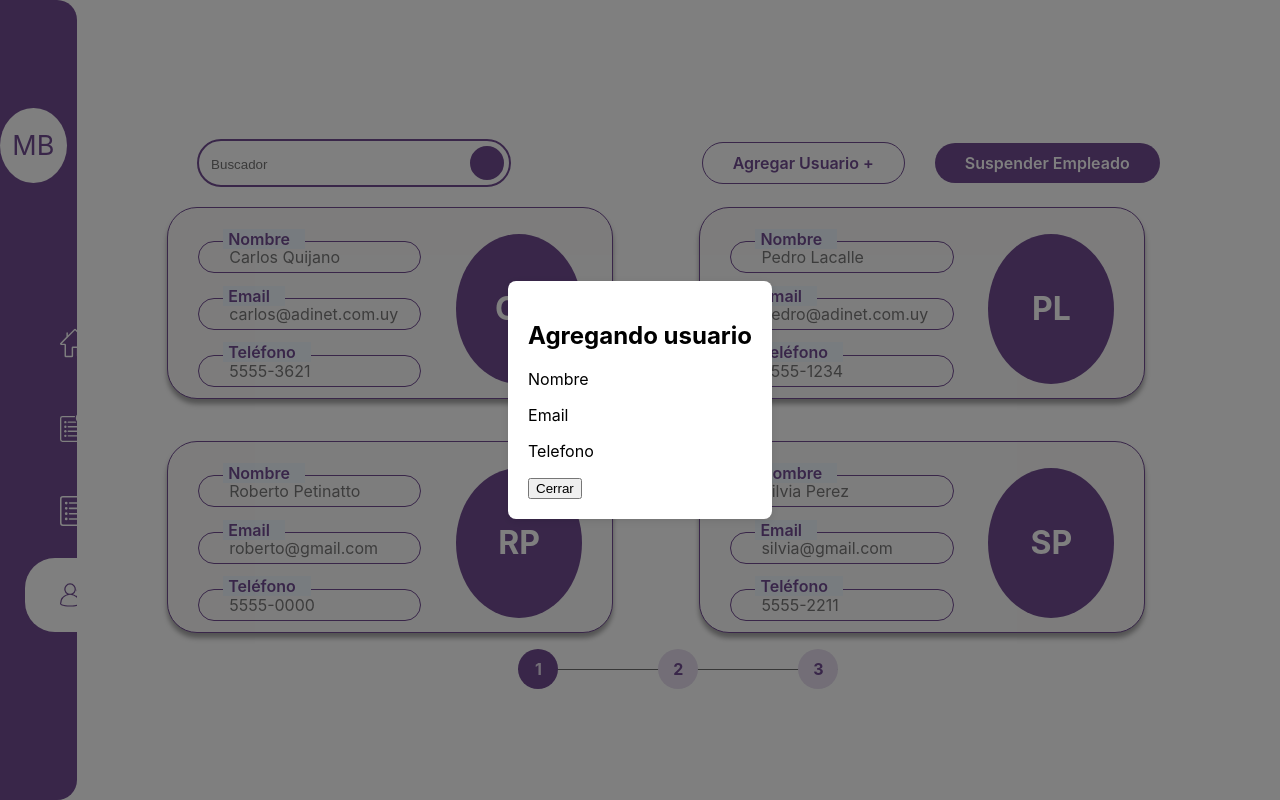
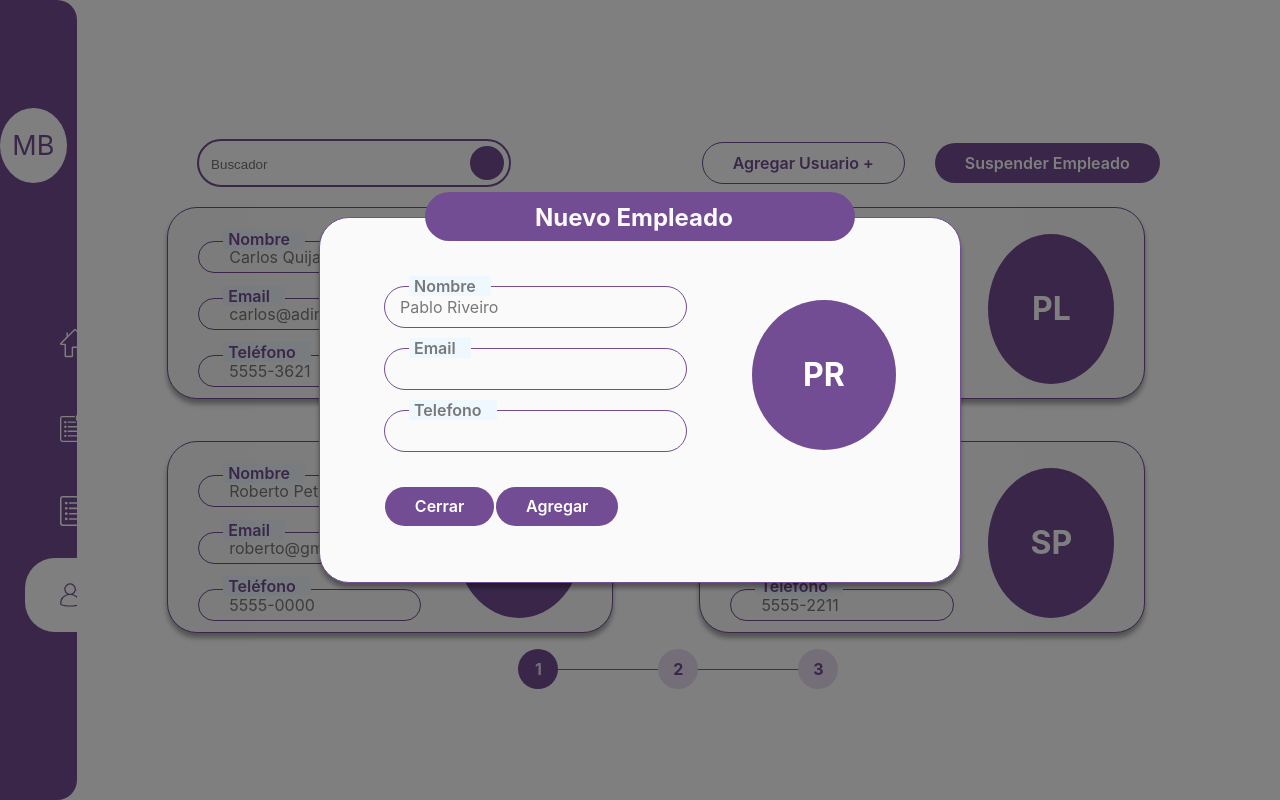
Before and after one commit to MegaShip-Admin/MegaShip-FrontEnd, a React (Vite) app: page /gestion_usuarios in a window 1280 px wide. Both pictures are taken after a click on the element "Agregar Usuario +". Built offline with nearby package versions, Linux system fonts and the light colour scheme.

Commit message:
style on add user done, selecting user function works

```diff
--- a/src/components/NewUser.jsx
+++ b/src/components/NewUser.jsx
@@ -15,25 +15,178 @@ const Suspension = styled.div`
 `;
 
 const Modal = styled.div`
-  background-color: #fff;
-  padding: 20px;
-  border-radius: 8px;
-  box-shadow: 0 2px 10px rgba(0, 0, 0, 0.1);
+  display: flex;
+  flex-direction: column;
+  justify-content: center;
+  align-content: center;
+  justify-items:start;
+  align-items: center;
+  padding: 2px 8vh;
+  background-color: #fbfafa;
+  border-radius: 30px;
+  color: #724D93;
+  height: 45vb;
+  width: 40vw;
+  border: 1.8px solid #724D93;
+  box-shadow: rgba(0, 0, 0, 0.35) 0px 5px 5px;
   z-index: 1010;
 `;
 
+const BoxTitle = styled.div`
+  position: relative;
+  align-items: center;
+  justify-content: center;
+  top: -28px;
+  border-radius: 30px;
+  color: #fbfafa;
+  background-color: #724D93;
+  font-weight: 300;
+  height: 45px;
+  width: 250px;
+  padding: 2px 90px;
+  h2 {
+    position: relative;
+    top: -11px;
+    left: 20px;
+  }
+`;
+
+const UserBox = styled.div`
+  position: relative;
+  top: -50px;
+  display: flex;
+  justify-content: center;
+  height: 100%;
+  width: 100%;
+`;
+
+const InputsSection = styled.div`
+  display: flex;
+  flex-direction: column;
+  justify-content: center;
+  margin-top: 25px;
+  width: 65vw;
+  height: 100%;
+  color: #787878;
+`;
+
+const TextField = styled.div`
+  display: flex;
+  align-items: center;
+  border-radius: 30px;
+  height: 40px;
+  width: 85%;
+  min-height: 25px;
+  border: solid 1.8px #724D93;
+  padding-left: 15px;
+  color: #787878;
+`;
+
+const SpamLabel = styled.div`
+  justify-content: space-between;
+  position: relative;
+  top: 10px;
+  left: 25px;
+  background-color: aliceblue;
+  font-weight: 600;
+  width: fit-content;
+  padding: 0 15px 0 5px;
+`;
+
+const ProfilePicArea = styled.div`
+  display: flex;
+  justify-content: center;
+  align-items: center;
+  justify-self: center;
+  align-self: center;
+  height: 100%;
+  width: 34vw;
+`;
+
+const UserPic = styled.div`
+  display: flex;
+  justify-content: center;
+  align-items: center;
+  border-radius: 50%;
+  margin-left: 18%;
+  background-color: #724D93;
+  height: 150px;
+  width: 150px;
+  color: #ffff;
+  font-size: xx-large;
+  font-weight: 700;
+`;
+
+const ButtonsArea = styled.div`
+  display: flex;
+  justify-content: space-around;
+  margin-top: 35px;
+  width: 70%;
+  height: 15%;
+  font-weight: 200;
+`;
+
+const OptionsButtons = styled.div`
+  display: flex;
+  justify-content: center;
+  align-items: center;
+  border: solid 1.8 #724D93;
+  background-color: #724D93;
+  border-radius: 30px;
+  padding: 2px 30px;
+  height: 35px;
+  color: #ffffff;
+  font-weight: 600;
+`;
+
+function addUser(newArray, callback) {
+  console.log('agregar este usuario', newArray);
+  if (callback) {
+    callback();
+  }
+}
+
 export default function NewUser({ showModal, toggleModal }) {
+  let letters = 'PR';
   return (
     <>
       {showModal && (
         <Suspension>
           <Modal>
-            <h2>Agregando usuario</h2>
-            <p>Nombre</p>
-            <p>Email</p>
-            <p>Telefono</p>
-
-            <button onClick={toggleModal}>Cerrar</button>
+            <BoxTitle>
+              <h2>Nuevo Empleado</h2>
+            </BoxTitle>
+            <UserBox>
+              <InputsSection>
+                <SpamLabel>
+                  Nombre
+                </SpamLabel>
+                <TextField>
+                  Pablo Riveiro
+                </TextField>
+                <SpamLabel>
+                  Email
+                </SpamLabel>
+                <TextField>
+                </TextField>
+                <SpamLabel>
+                  Telefono
+                </SpamLabel>
+                <TextField>
+                </TextField>
+                <ButtonsArea>
+                  <OptionsButtons onClick={toggleModal}>
+                    Cerrar
+                  </OptionsButtons>
+                  <OptionsButtons onClick={() => addUser([{ usuario: 'ejemplo' }], toggleModal)}>
+                    Agregar
+                  </OptionsButtons>
+                </ButtonsArea>
+              </InputsSection>
+              <ProfilePicArea>
+                <UserPic>{letters}</UserPic>
+              </ProfilePicArea>
+            </UserBox>
           </Modal>
         </Suspension>
       )}
--- a/src/components/User.jsx
+++ b/src/components/User.jsx
@@ -13,9 +13,10 @@ const UserBox = styled.div`
   width: 30vw;
   min-height: 170px;
   max-height: 180px;
-  border: 1.8px solid #724D93;
   box-shadow: rgba(0, 0, 0, 0.35) 0px 5px 5px;
   padding: 10px 30px;
+  border: ${(props) => (props.selected ? '2px solid red' : '1.8px solid #724D93')};
+  cursor: pointer;
 `;
 
 const UserInfo = styled.div`
@@ -86,7 +87,7 @@ const getCapitalLetters = (name) => {
 
 export default function User(data) {
 
-  const [letters, setLetters] = useState('BB');
+  const [letters, setLetters] = useState('MS');
   useEffect(() => {
       if (data.name) {
           setLetters(getCapitalLetters(data.name));
@@ -95,7 +96,7 @@ export default function User(data) {
 
   return (
     <>
-      <UserBox>
+      <UserBox onClick={data.onClick} selected={data.selected}>
         <UserInfo>
           <SpamLabel>Nombre</SpamLabel>
           <TextField>
--- a/src/components/UserGroup.jsx
+++ b/src/components/UserGroup.jsx
@@ -60,6 +60,7 @@ export default function UserGroup({ searching }) {
   const [filteredData, setFilteredData] = useState([]);
   const [pages, setPages] = useState(0);
   const [actualPage, setActualPage] = useState(1);
+  const [selectedUser, setSelectedUser] = useState(null); // State for selected user
 
   useEffect(() => {
     const filteredUsers = usersData.filter((u) =>
@@ -74,12 +75,16 @@ export default function UserGroup({ searching }) {
   }, [searching]);
 
   const displayedUsers = filteredData.slice((actualPage - 1) * 4, actualPage * 4);
+  const handleUserClick = (user) => { setSelectedUser(user); };
 
   return (
     <>
       <UsersGroup>
         {displayedUsers && displayedUsers.length > 0 ? (
-          displayedUsers.map((u) => <User key={u.phone} {...u} />)
+          displayedUsers.map((u) => <User
+            key={u.phone} {...u}
+            onClick={() => handleUserClick(u)}
+            selected={u === selectedUser} />)
         ) : (
           'No hay usuarios'
         )}
```
